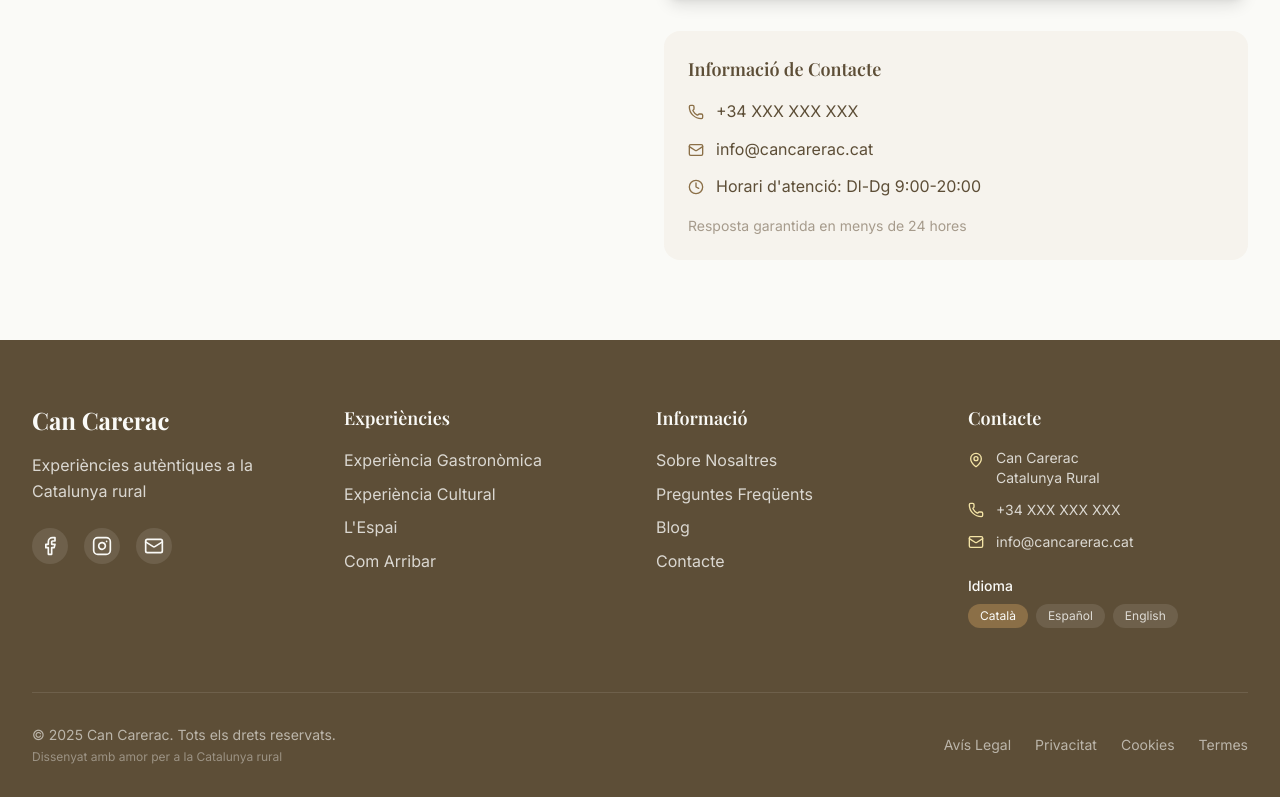
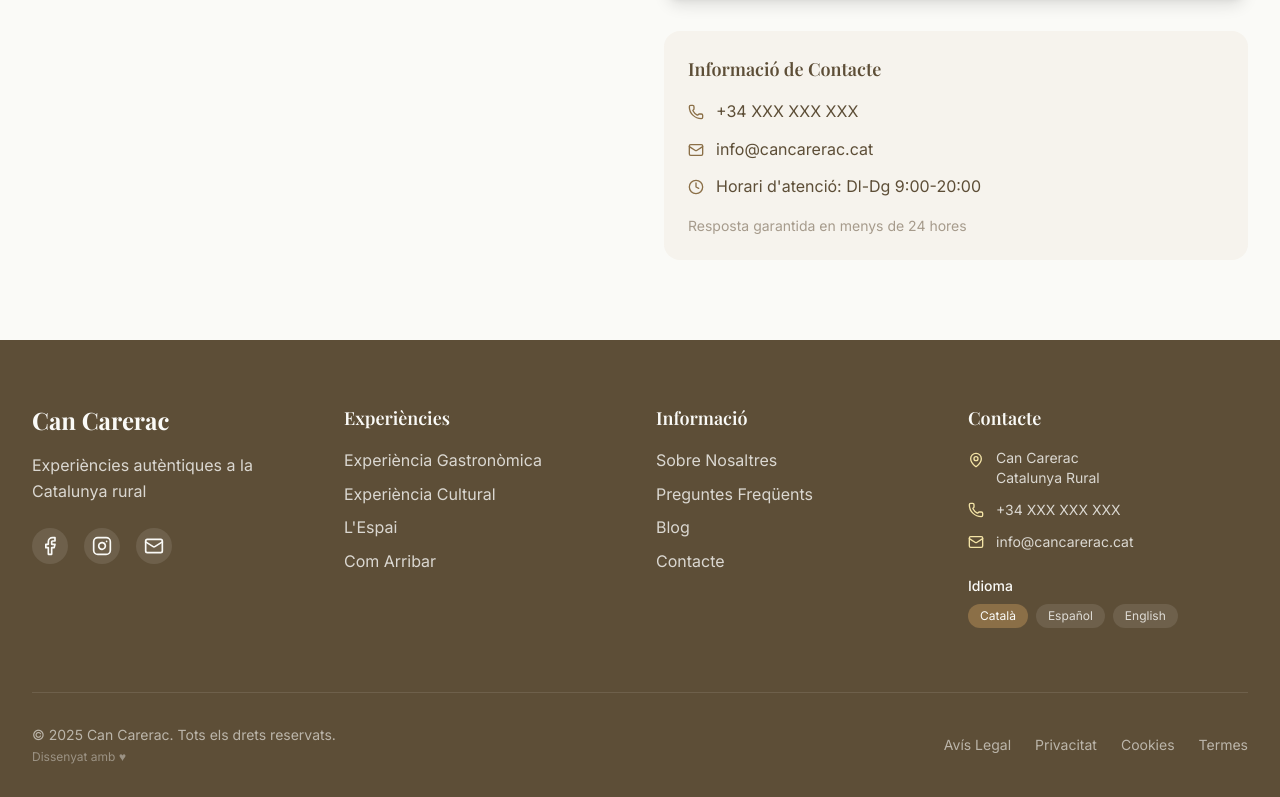
Before and after one commit to janaigutierrez/carerac, a React (Vite) app: page / in a window 1280 px wide. Shown: the part 5579-6376 px from the top of the page. Built offline with nearby package versions, Linux system fonts and the light colour scheme.

Commit message:
data fix

```diff
--- a/src/data/content.js
+++ b/src/data/content.js
@@ -114,7 +114,7 @@ export const content = {
         // Footer
         footer: {
             description: "Experiències autèntiques a la Catalunya rural",
-            copyright: "Dissenyat amb amor per a la Catalunya rural"
+            copyright: "Dissenyat amb ♥"
         }
     },
 
@@ -233,7 +233,7 @@ export const content = {
         // Footer
         footer: {
             description: "Experiencias auténticas en la Cataluña rural",
-            copyright: "Diseñado con amor para la Cataluña rural"
+            copyright: "Diseñado con ♥"
         }
     },
 
@@ -352,7 +352,7 @@ export const content = {
         // Footer
         footer: {
             description: "Authentic experiences in rural Catalonia",
-            copyright: "Designed with love for rural Catalonia"
+            copyright: "Designed with ♥"
         }
     }
 };
```
